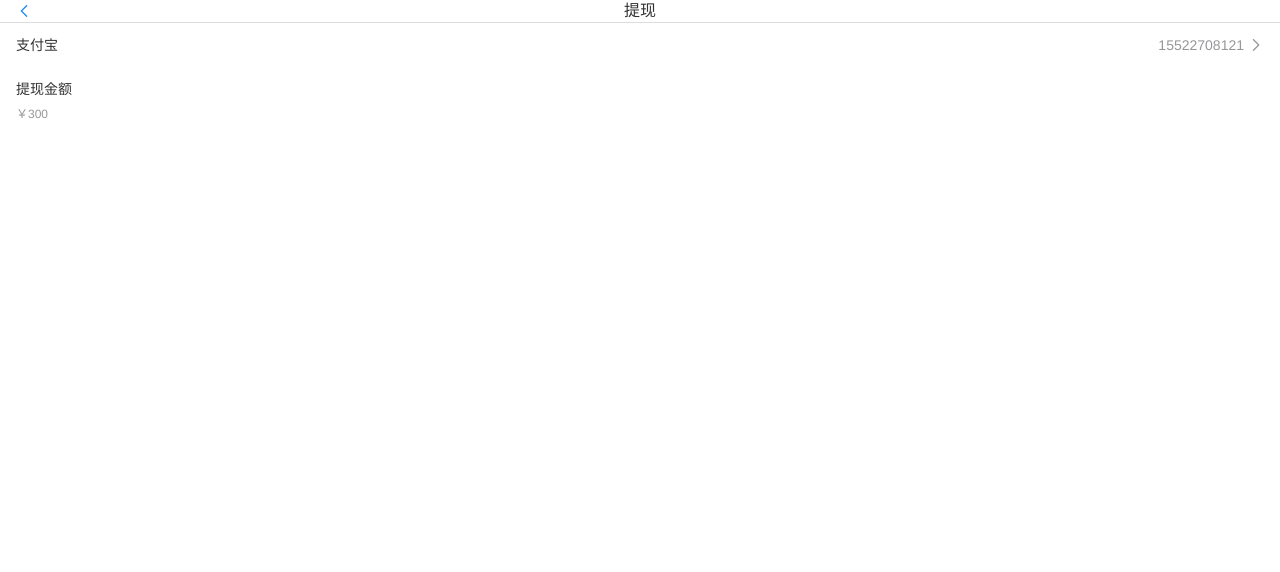
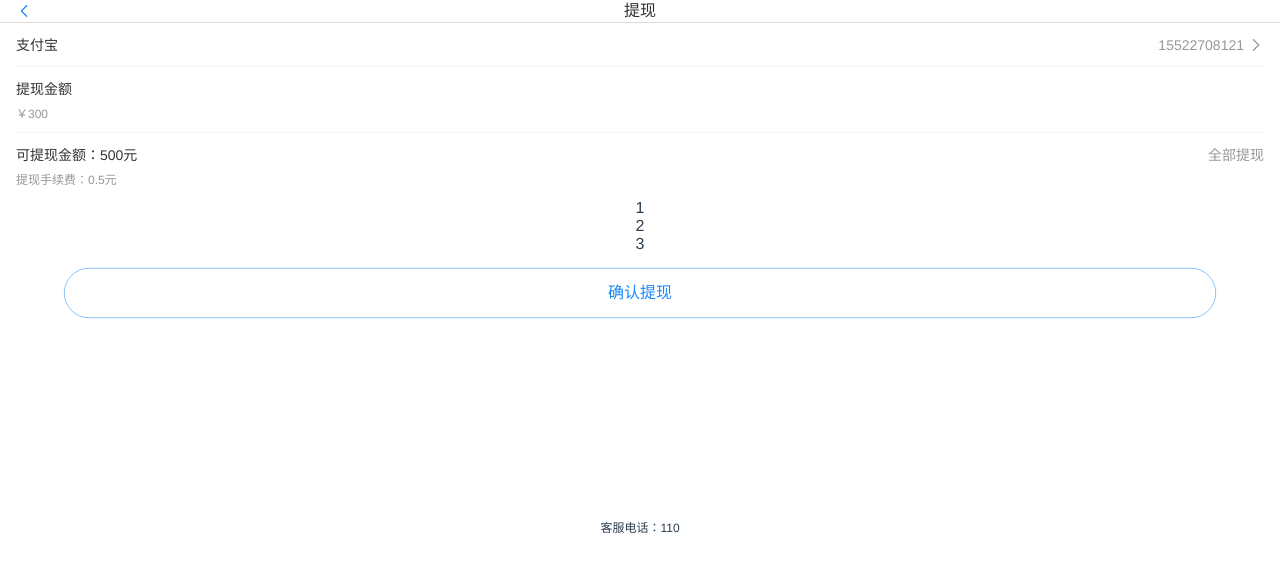
Before and after one commit to shanyulin001/ilovemytree, a Vue app: page /tixian in a window 1280 px wide. Shown: the top 572 px of the page. Built offline with nearby package versions, Linux system fonts and the light colour scheme.

Commit message:
第一天，修改了一些页面2

```diff
--- a/src/views/user/tixian.vue
+++ b/src/views/user/tixian.vue
@@ -5,10 +5,16 @@
     </div>
     <div style="text-align:left">
         <van-cell title="支付宝" is-link value="15522708121" />
+        <van-cell title="提现金额" label-class="large" border label="￥300" />
+        <van-cell title="可提现金额：500元" value="全部提现" label="提现手续费：0.5元" />
     </div>
-    <div style="text-align:left">
-        <van-cell title="提现金额" label-class="large" border label="￥300" />
-    </div>
+    <ul>
+        <li>1</li>
+        <li>2</li>
+        <li>3</li>
+    </ul>
+    <van-button plain hairline type="info"  size="large" round style="width:90%;margin-top:15px;">确认提现</van-button>
+     <div><p class="phone">客服电话：110</p> </div>
     </div>
 </template>
 <style>
```
